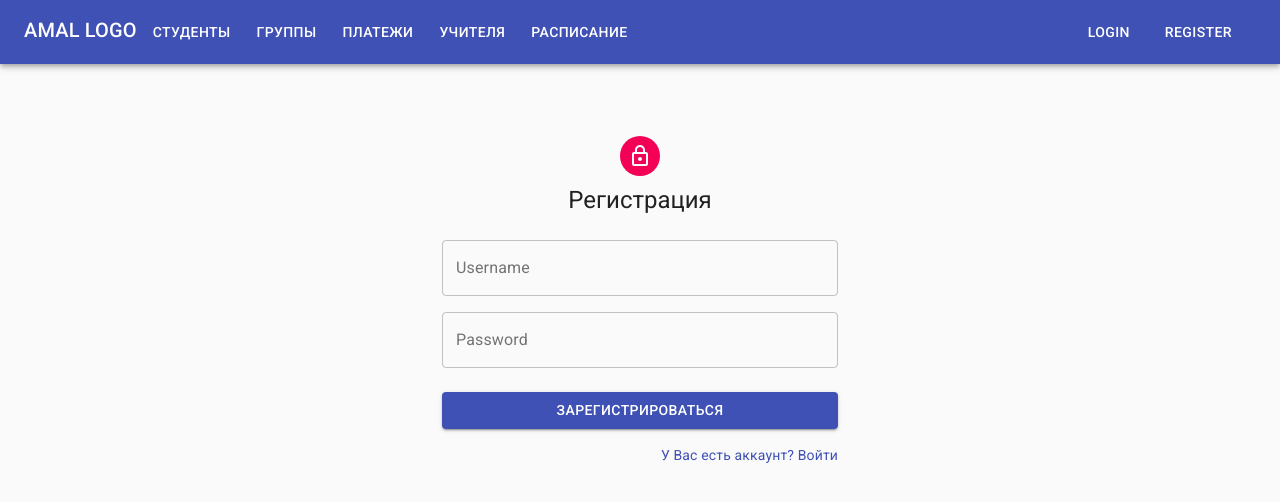
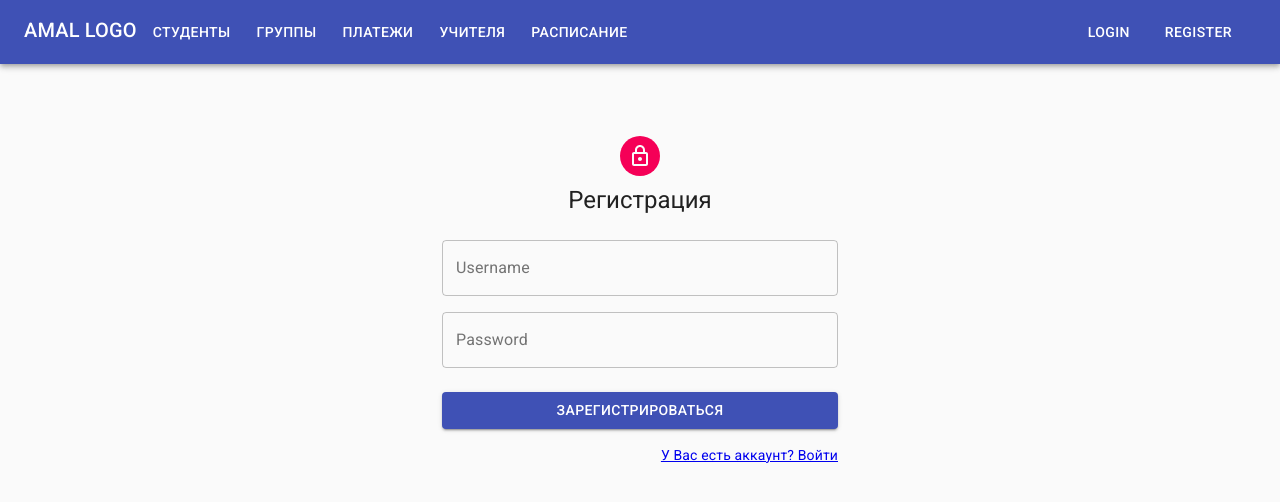
Before and after one commit to xx3u/amal_frontend, a React (Create React App) app: page /register in a window 1280 px wide. Shown: the top 502 px of the page. Built offline with nearby package versions, Linux system fonts and the light colour scheme.

Commit message:
Link менял на NavLink

```diff
--- a/src/components/UserForm/UserForm.js
+++ b/src/components/UserForm/UserForm.js
@@ -7,7 +7,7 @@ import LockOutlinedIcon from '@material-ui/icons/LockOutlined';
 import Typography from '@material-ui/core/Typography';
 import { makeStyles } from '@material-ui/core/styles';
 import Container from '@material-ui/core/Container';
-import Link from '@material-ui/core/Link';
+import { NavLink } from 'react-router-dom';
 
 const useStyles = makeStyles((theme) => ({
   paper: {
@@ -51,9 +51,9 @@ const UserForm = ({ title, onSubmit, children, buttonText, link, linkText }) =>
           </Button>
           <Grid container justifyContent='flex-end'>
             <Grid item>
-              <Link to={link} href='#' variant='body2'>
+              <NavLink to={link} variant='body2'>
                 {linkText}
-              </Link>
+              </NavLink>
             </Grid>
           </Grid>
         </form>
```
